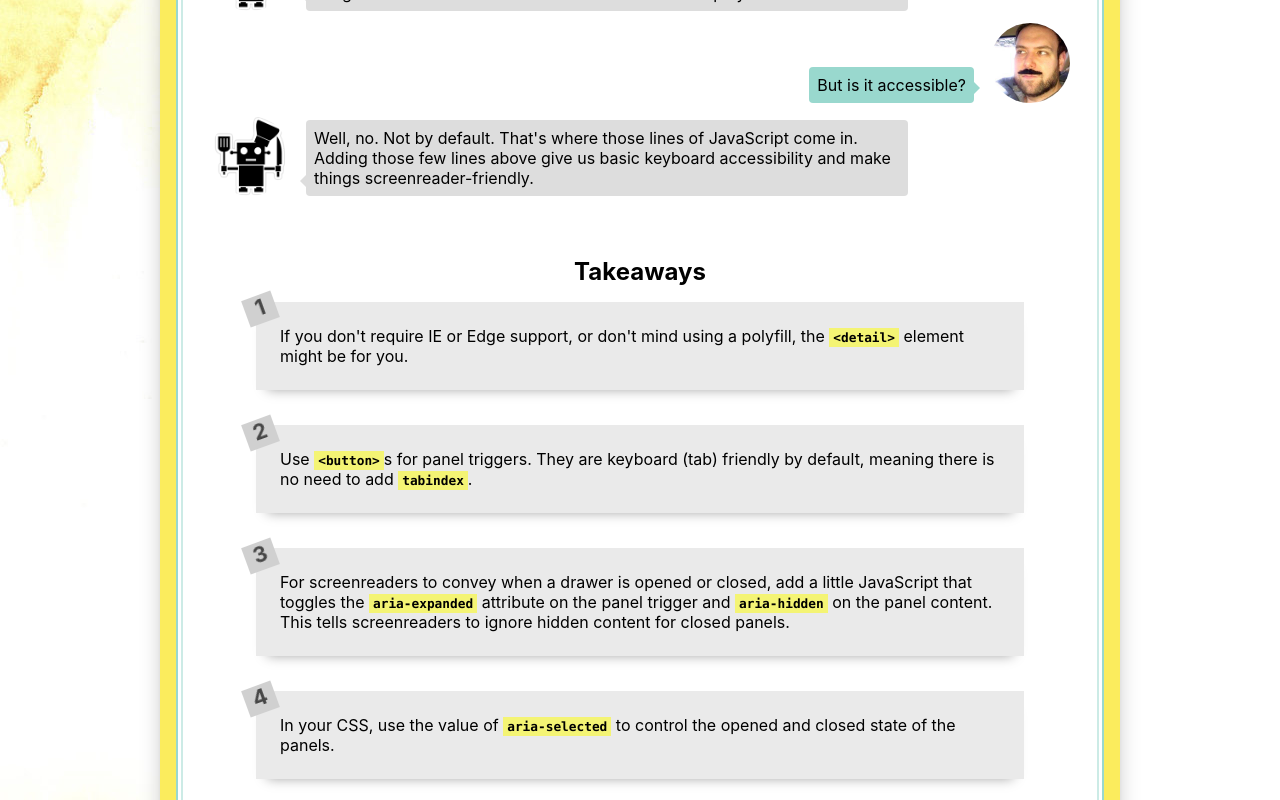
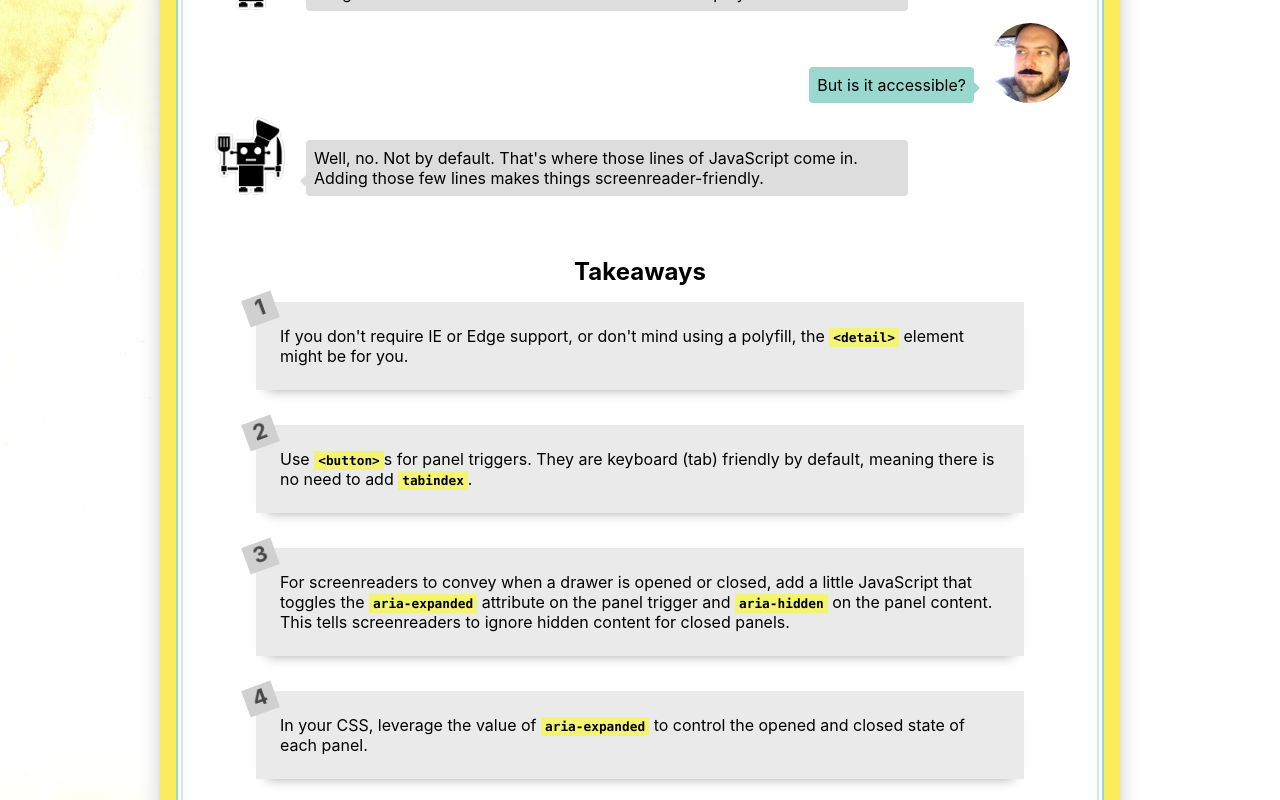
Before and after one commit to antibland/binary-diner, a React (Create React App) app: page /menu/Accordion in a window 1280 px wide. Shown: the part 3680-4480 px from the top of the page. Built offline with nearby package versions, Linux system fonts and the light colour scheme; a small style sheet from the web is missing.

Commit message:
Improve copy and fix typo

```diff
--- a/src/views/AccordionView.js
+++ b/src/views/AccordionView.js
@@ -173,8 +173,7 @@ const AccordionView = () => (
         <EntryMine>But is it accessible?</EntryMine>
         <Mel>
           Well, no. Not by default. That's where those lines of JavaScript come
-          in. Adding those few lines above give us basic keyboard accessibility
-          and make things screenreader-friendly.
+          in. Adding those few lines makes things screenreader-friendly.
         </Mel>
       </ul>
     </Section>
@@ -198,8 +197,8 @@ const AccordionView = () => (
           closed panels.
         </ReasonListItem>
         <ReasonListItem>
-          In your CSS, use the value of <code>aria-selected</code> to control
-          the opened and closed state of the panels.
+          In your CSS, leverage the value of <code>aria-expanded</code> to
+          control the opened and closed state of each panel.
         </ReasonListItem>
       </ReasonList>
     </Section>
```
